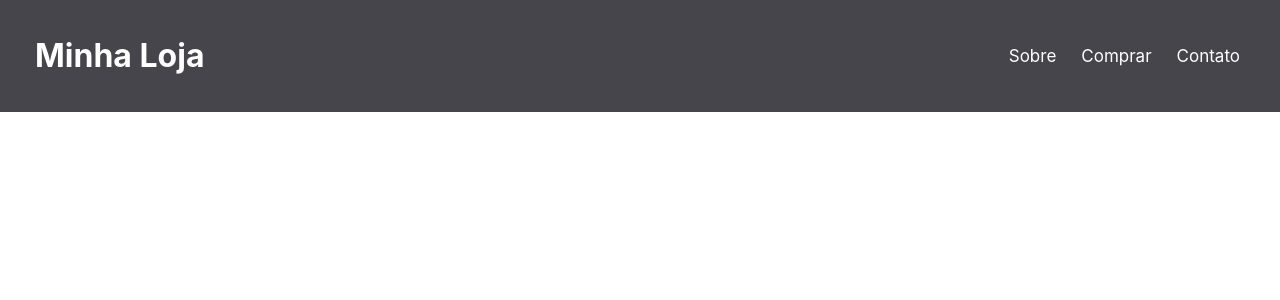
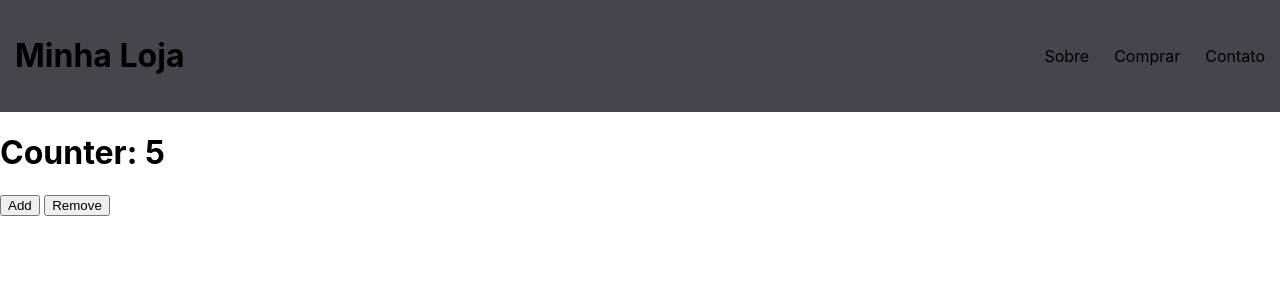
Before and after one commit to chr-1z/CursoProgramadorBR, a React (Create React App) app in the folder Modulo 31 - ReactJS/meu-app/not build/: page / in a window 1280 px wide. Shown: the top 300 px of the page. Built offline with nearby package versions, Linux system fonts and the light colour scheme.

Commit message:
update: state

```diff
--- a/Modulo 31 - ReactJS/meu-app/not build/src/App.js
+++ b/Modulo 31 - ReactJS/meu-app/not build/src/App.js
@@ -1,9 +1,14 @@
 import './App.css';
+import React from 'react';
 import Header from './Header';
+import Counter from './Counter';
 
 function App() {
   return (
-    <Header name="Minha Loja" links={["Sobre", "Comprar", "Contato"]}></Header>
+    <div>
+      <Header name="Minha Loja" links={["Sobre", "Comprar", "Contato"]}></Header>
+      <Counter count={5}></Counter>
+    </div>
   );
 }
 
--- /dev/null
+++ b/Modulo 31 - ReactJS/meu-app/not build/src/Counter.js
@@ -0,0 +1,38 @@
+import React from 'react';
+
+class Counter extends React.Component {
+
+    constructor(props) {
+        super(props);
+
+        this.state = { count: this.props.count};
+        this.add = this.add.bind(this);
+        this.remove = this.remove.bind(this);
+    }
+
+    add() {
+        //this.setState( { count: this.state.count + 1 } ); //maneira errada, pois pode bugar o valor de state e não mostrar o valor real na tela
+        this.setState((state) => {return { count: this.state.count + 1 }});
+
+    }
+
+    remove() {
+        //this.setState( { count: this.state.count - 1 } ); //maneira errada, pois pode bugar o valor de state e não mostrar o valor real na tela
+        this.setState((state) => {return { count: this.state.count - 1 }});
+
+    }
+
+    render() {
+        return (
+            <div>
+                <h1>Counter: {this.state.count} </h1>
+                <button onClick={this.add}> Add </button>
+                {" "}
+                <button onClick={this.remove}> Remove </button>
+            </div>
+        );
+    }
+
+}
+
+export default Counter;
--- a/Modulo 31 - ReactJS/meu-app/not build/src/Header.js
+++ b/Modulo 31 - ReactJS/meu-app/not build/src/Header.js
@@ -1,36 +1,16 @@
 import React from "react";
+import Menu from "./Menu"
 import './App.css'
 
-class Header extends React.Component {
+function Header(props) {
 
-    constructor(props) {
-        super(props);
-    }
+    return (
+        <header className="header">
+            <h1>{props.name}</h1>
+            <Menu links={props.links}></Menu>
+        </header>
+    )
 
-    render() {
-        return(
-            <header className="header">
-                <h1 className="logo">{this.props.name}</h1>
-                <ul className="menu">
-                    <li className="about" key={this.props}>
-                        <a href="https://chr-1z.github.io/my-portfolio/" target="_blank">
-                            {this.props.links[0]}
-                        </a>
-                    </li>
-                    <li className="buy" key={this.props}>
-                        <a href="https://pt.aliexpress.com/item/1005001877479051.html?gatewayAdapt=glo2bra&aff_fcid=c158bfea5a7b4d5c9e4ee93b5609a69c-1642794863003-06694-_9AkBBN&tt=CPS_NORMAL&aff_fsk=_9AkBBN&aff_platform=shareComponent-detail&sk=_9AkBBN&aff_trace_key=c158bfea5a7b4d5c9e4ee93b5609a69c-1642794863003-06694-_9AkBBN&terminal_id=e8321b117a66425ea87706d7a798f084&afSmartRedirect=n" target="_blank">
-                            {this.props.links[1]}
-                        </a>
-                    </li>
-                    <li className="contact" key={this.props}>
-                        <a href="mailto:chris99leichtweiss@gmail.com">
-                            {this.props.links[2]}
-                        </a>
-                    </li>
-                </ul>
-            </header>
-        );
-    }
 }
 
 export default Header;
--- /dev/null
+++ b/Modulo 31 - ReactJS/meu-app/not build/src/Menu.js
@@ -0,0 +1,15 @@
+import React from "react";
+
+function Menu(props) {
+
+    const listLinks = props.links.map((link, index) => <li key={index}> {link} </li>)
+
+
+    return (
+        <ul className="menu">
+            {listLinks}
+        </ul>
+    );
+}
+
+export default Menu;
```
